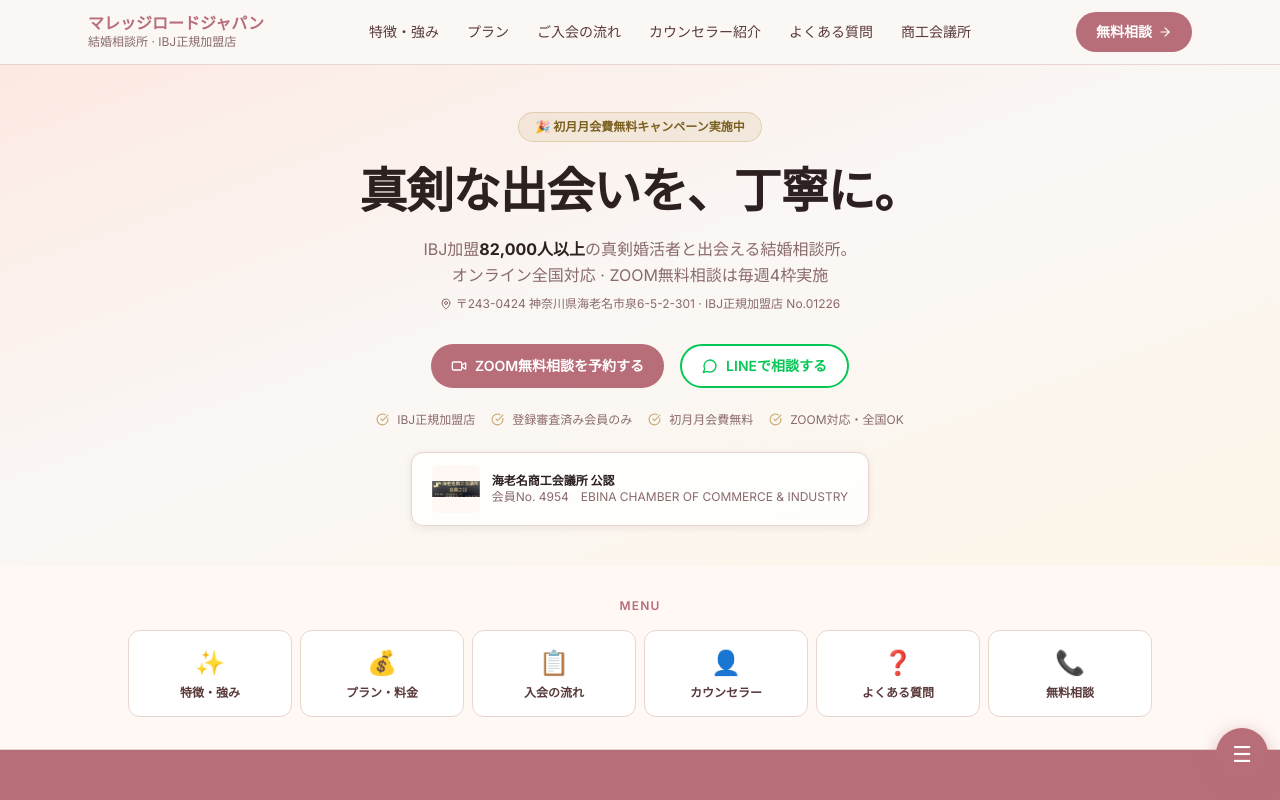
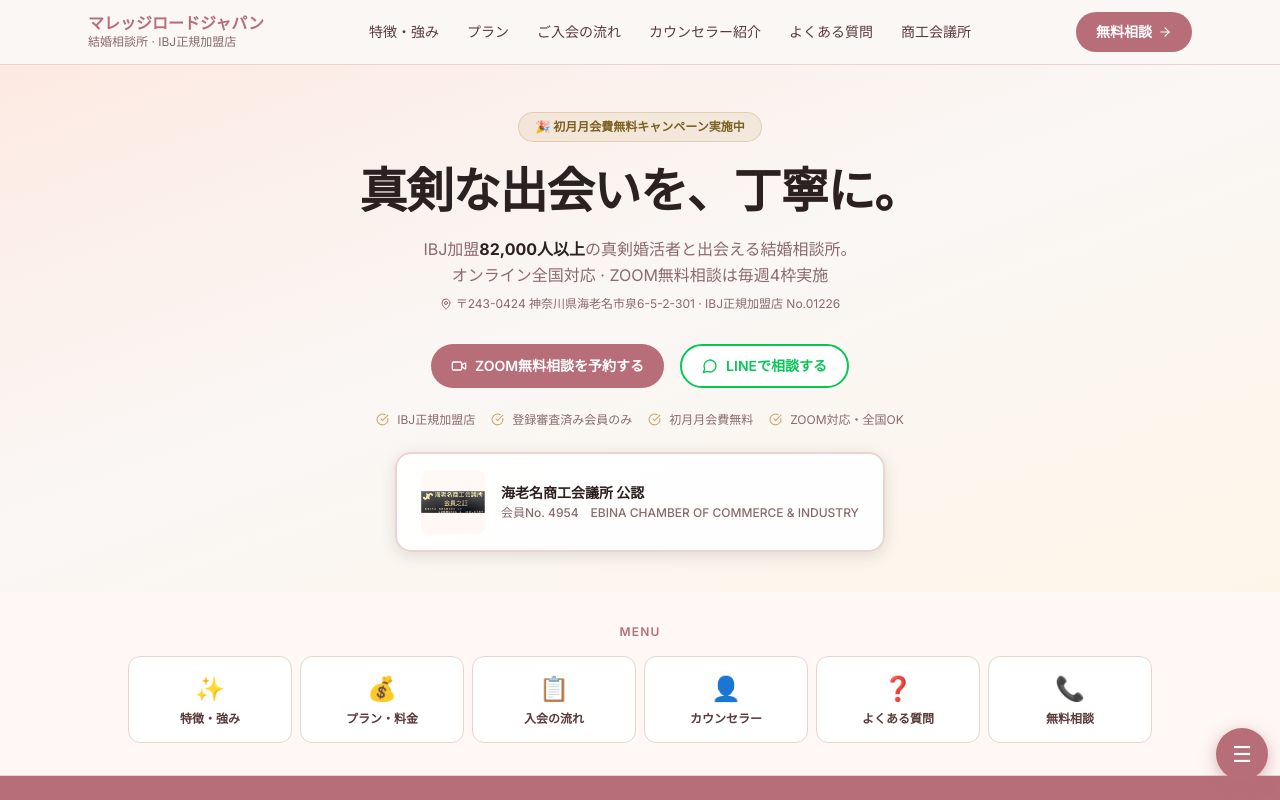
Before and after one commit to fyoneyone9-cyber/marriage-road-site, a Next.js app: page / in a window 1280 px wide. Shown: the top 800 px of the page. Built offline with nearby package versions, Linux system fonts and the light colour scheme.

Commit message:
fix: 海老名商工会議所公認バッジのサイズアップ（text-xs→text-sm、画像64px、border強化）

```diff
--- a/src/app/page.tsx
+++ b/src/app/page.tsx
@@ -334,16 +334,16 @@
           {/* 商工会議所バッジ */}
           <div className="mt-6 flex justify-center">
             <a href="/chamber" style={{ textDecoration: 'none' }}>
-              <div className="inline-flex items-center gap-3 px-5 py-3 rounded-xl transition-all hover:opacity-90"
-                style={{ background: 'rgba(255,255,255,0.85)', border: `1px solid ${BORDER}`, boxShadow: '0 2px 8px rgba(45,26,26,0.08)' }}>
+              <div className="inline-flex items-center gap-4 px-6 py-4 rounded-2xl transition-all hover:opacity-90"
+                style={{ background: 'rgba(255,255,255,0.95)', border: `2px solid ${BORDER}`, boxShadow: '0 4px 16px rgba(45,26,26,0.12)' }}>
                 <img
                   src="/chamber-badge.jpg"
                   alt="海老名商工会議所 会員之証"
-                  style={{ width: '48px', height: '48px', objectFit: 'cover', borderRadius: '6px' }}
+                  style={{ width: '64px', height: '64px', objectFit: 'cover', borderRadius: '8px' }}
                 />
                 <div className="text-left">
-                  <div className="text-xs font-bold" style={{ color: TEXT }}>海老名商工会議所 公認</div>
-                  <div className="text-xs" style={{ color: MUTED }}>会員No. 4954　EBINA CHAMBER OF COMMERCE &amp; INDUSTRY</div>
+                  <div className="text-sm font-bold mb-0.5" style={{ color: TEXT }}>海老名商工会議所 公認</div>
+                  <div className="text-xs font-medium" style={{ color: MUTED }}>会員No. 4954　EBINA CHAMBER OF COMMERCE &amp; INDUSTRY</div>
                 </div>
               </div>
             </a>
```
